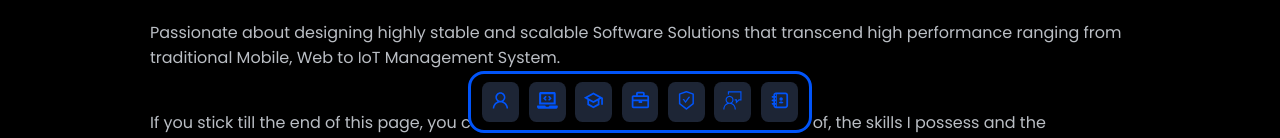
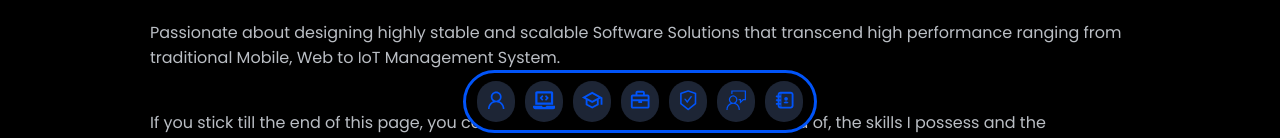
Before and after one commit to pranshunijhawan/pranshunijhawan.github.io, a React (Create React App) app: page / in a window 1280 px wide. Shown: the part 651-789 px from the top of the page. Built offline with nearby package versions, Linux system fonts and the light colour scheme.

Commit message:
Updated Nav CSS

```diff
--- a/src/sections/header/styles.ts
+++ b/src/sections/header/styles.ts
@@ -33,14 +33,14 @@ export const NavigationContainer = styled.div`
     border-style: solid;
     border-color: var(--first-color);
     border-width: 0.2rem;
-    border-radius: 1rem;
+    border-radius: 2rem;
     display: flex;
     z-index: 100;
 `
 
 export const NavigationItemContainer = styled.div`
     padding: 0.25rem 0.5rem 0.25rem 0.5rem;
-    border-radius: 20%;
+    border-radius: 2rem;
     background-color: var(--container-color);
     margin-left: 0.3rem;
     margin-right: 0.3rem;
--- a/src/ui-components/icon/styles.ts
+++ b/src/ui-components/icon/styles.ts
@@ -87,7 +87,7 @@ export const HeartIcon = styled(BsHeartFill)`
 `
 
 export const navigationIconCSS = css`
-    font-size: 1.3rem;
+    font-size: 1.4rem;
     color: var(--first-color);
     margin-top: 0.25rem;
 `
```
